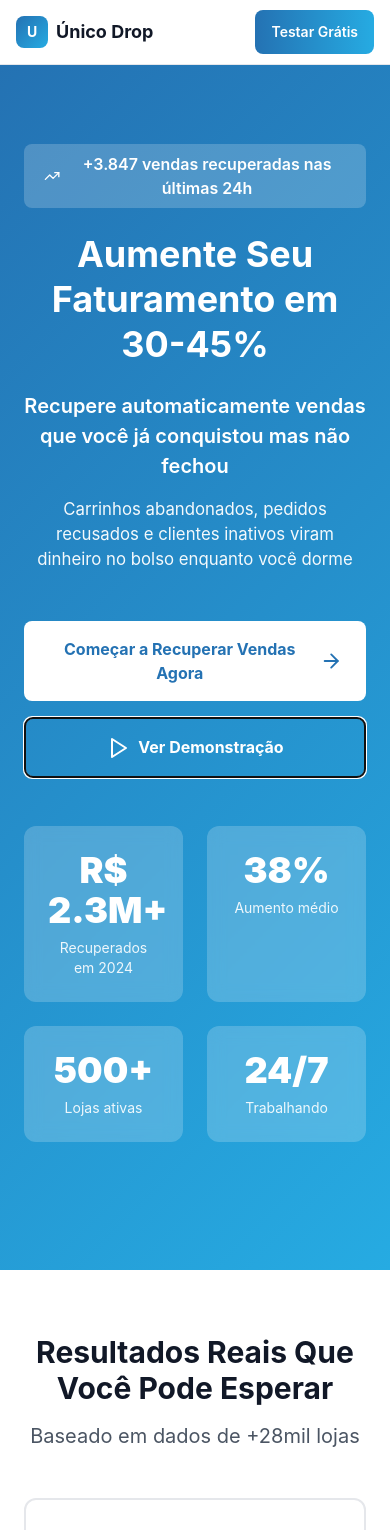
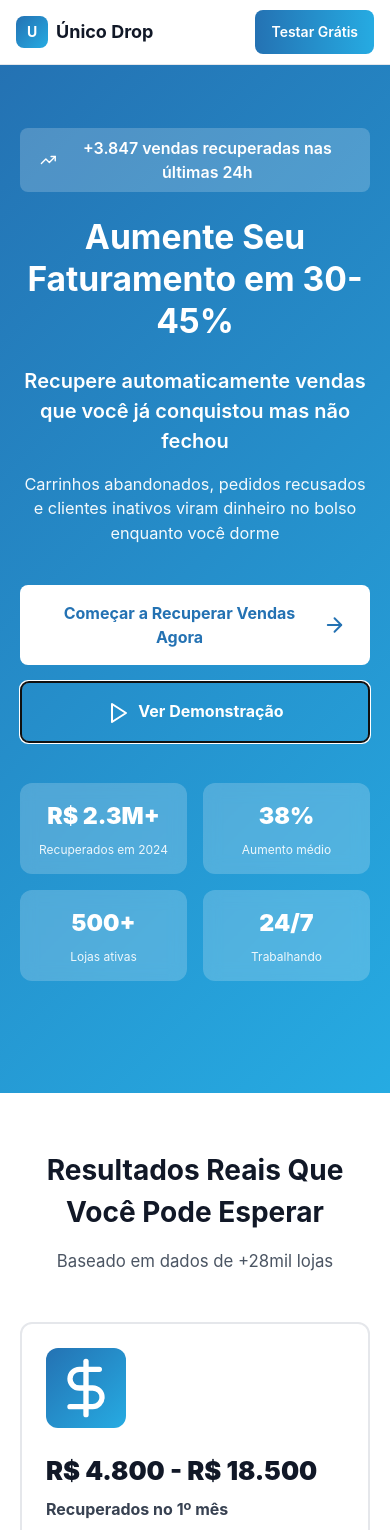
Before and after one commit to Clecias/Landing-Page-V2---Foco-em-Resultados-Artefato-interativo, a React (Vite) app: page / in a window 390 px wide. Shown: the top 1530 px of the page. Built offline with nearby package versions, Linux system fonts and the light colour scheme.

Commit message:
Improve responsive spacing in key sections

```diff
--- a/src/LandingPageV2.jsx
+++ b/src/LandingPageV2.jsx
@@ -70,7 +70,7 @@ export default function LandingPageV2() {
     <div className="min-h-screen bg-white pt-16 overflow-x-hidden">
       <Header />
       {/* Hero */}
-      <section className="text-white py-20 px-6" style={{background: 'linear-gradient(135deg, #2472b3 0%, #26abe2 100%)'}}>
+      <section className="text-white py-16 sm:py-20 px-5 sm:px-6" style={{background: 'linear-gradient(135deg, #2472b3 0%, #26abe2 100%)'}}>
         <div className="max-w-6xl mx-auto">
           <div className="text-center mb-12">
             <div className="inline-flex items-center gap-2 bg-white bg-opacity-20 px-5 py-2 rounded-lg font-semibold mb-6">
@@ -78,7 +78,7 @@ export default function LandingPageV2() {
               +3.847 vendas recuperadas nas últimas 24h
             </div>
 
-            <h1 className="text-[clamp(2.25rem,5vw,3.75rem)] font-bold mb-6 leading-tight">
+            <h1 className="text-[clamp(2.1rem,5.4vw,3.75rem)] font-bold mb-6 leading-tight">
               Aumente Seu Faturamento em 30-45%
             </h1>
 
@@ -86,11 +86,11 @@ export default function LandingPageV2() {
               Recupere automaticamente vendas que você já conquistou mas não fechou
             </p>
 
-            <p className="text-[clamp(1.05rem,2.5vw,1.25rem)] opacity-95 mb-12 max-w-3xl mx-auto">
+            <p className="text-[clamp(1.02rem,2.6vw,1.25rem)] opacity-95 mb-10 sm:mb-12 max-w-3xl mx-auto">
               Carrinhos abandonados, pedidos recusados e clientes inativos viram dinheiro no bolso enquanto você dorme
             </p>
 
-            <div className="flex flex-col sm:flex-row gap-4 justify-center mb-12">
+            <div className="flex flex-col sm:flex-row gap-4 justify-center mb-10 sm:mb-12">
               <a
                 className="bg-white w-full sm:w-auto px-6 py-4 sm:px-8 sm:py-4 md:px-10 md:py-5 rounded-lg font-bold text-base sm:text-lg md:text-xl hover:shadow-2xl transition inline-flex items-center justify-center"
                 style={{color: '#2472b3'}}
@@ -111,22 +111,22 @@ export default function LandingPageV2() {
               </button>
             </div>
 
-            <div className="grid grid-cols-2 md:grid-cols-4 gap-6">
-              <div className="bg-white bg-opacity-20 backdrop-blur p-6 rounded-xl">
-                <p className="text-4xl font-black mb-2">R$ 2.3M+</p>
-                <p className="text-sm opacity-90">Recuperados em 2024</p>
+            <div className="grid grid-cols-2 md:grid-cols-4 gap-4 sm:gap-6">
+              <div className="bg-white bg-opacity-20 backdrop-blur p-4 sm:p-6 rounded-xl">
+                <p className="text-[clamp(1.45rem,4.2vw,2.25rem)] font-black mb-2">R$ 2.3M+</p>
+                <p className="text-xs sm:text-sm opacity-90">Recuperados em 2024</p>
               </div>
-              <div className="bg-white bg-opacity-20 backdrop-blur p-6 rounded-xl">
-                <p className="text-4xl font-black mb-2">38%</p>
-                <p className="text-sm opacity-90">Aumento médio</p>
+              <div className="bg-white bg-opacity-20 backdrop-blur p-4 sm:p-6 rounded-xl">
+                <p className="text-[clamp(1.45rem,4.2vw,2.25rem)] font-black mb-2">38%</p>
+                <p className="text-xs sm:text-sm opacity-90">Aumento médio</p>
               </div>
-              <div className="bg-white bg-opacity-20 backdrop-blur p-6 rounded-xl">
-                <p className="text-4xl font-black mb-2">500+</p>
-                <p className="text-sm opacity-90">Lojas ativas</p>
+              <div className="bg-white bg-opacity-20 backdrop-blur p-4 sm:p-6 rounded-xl">
+                <p className="text-[clamp(1.45rem,4.2vw,2.25rem)] font-black mb-2">500+</p>
+                <p className="text-xs sm:text-sm opacity-90">Lojas ativas</p>
               </div>
-              <div className="bg-white bg-opacity-20 backdrop-blur p-6 rounded-xl">
-                <p className="text-4xl font-black mb-2">24/7</p>
-                <p className="text-sm opacity-90">Trabalhando</p>
+              <div className="bg-white bg-opacity-20 backdrop-blur p-4 sm:p-6 rounded-xl">
+                <p className="text-[clamp(1.45rem,4.2vw,2.25rem)] font-black mb-2">24/7</p>
+                <p className="text-xs sm:text-sm opacity-90">Trabalhando</p>
               </div>
             </div>
           </div>
@@ -134,18 +134,18 @@ export default function LandingPageV2() {
       </section>
 
       {/* Resultados Esperados */}
-      <section className="py-16 px-6 bg-white">
+      <section className="py-14 sm:py-16 px-5 sm:px-6 bg-white">
         <div className="max-w-6xl mx-auto">
           <div className="text-center mb-12">
-            <h2 className="text-3xl md:text-4xl font-bold text-gray-900 mb-4">
+            <h2 className="text-[clamp(1.75rem,4vw,2.25rem)] font-bold text-gray-900 mb-4">
               Resultados Reais Que Você Pode Esperar
             </h2>
-            <p className="text-xl text-gray-600">
+            <p className="text-[clamp(1.05rem,2.6vw,1.25rem)] text-gray-600">
               Baseado em dados de +28mil lojas
             </p>
           </div>
 
-          <div className="grid md:grid-cols-3 gap-8 mb-12">
+          <div className="grid md:grid-cols-3 gap-6 sm:gap-8 mb-12">
             {[
               {
                 icon: <DollarSign className="w-16 h-16 text-white" />,
@@ -169,24 +169,24 @@ export default function LandingPageV2() {
                 color: 'linear-gradient(135deg, #1b1464 0%, #2472b3 100%)'
               }
             ].map((stat, idx) => (
-              <div key={idx} className="bg-white rounded-xl border-2 border-gray-200 p-8 hover:shadow-xl transition">
+              <div key={idx} className="bg-white rounded-xl border-2 border-gray-200 p-6 sm:p-8 hover:shadow-xl transition">
                 <div className="w-20 h-20 rounded-xl flex items-center justify-center mb-6" style={{background: stat.color}}>
                   {stat.icon}
                 </div>
-                <p className="text-4xl font-black text-gray-900 mb-2">{stat.metric}</p>
-                <p className="text-lg font-bold text-gray-700 mb-3">{stat.label}</p>
-                <p className="text-gray-600">{stat.desc}</p>
+                <p className="text-[clamp(1.6rem,4.2vw,2.25rem)] font-black text-gray-900 mb-2 break-words">{stat.metric}</p>
+                <p className="text-[clamp(1rem,2.4vw,1.125rem)] font-bold text-gray-700 mb-3 leading-snug">{stat.label}</p>
+                <p className="text-[clamp(0.95rem,2.3vw,1rem)] text-gray-600 leading-snug">{stat.desc}</p>
               </div>
             ))}
           </div>
 
           {/* Breakdown */}
-          <div className="bg-gradient-to-br from-blue-50 to-blue-100 p-10 rounded-2xl border border-blue-200">
-            <h3 className="text-3xl font-bold text-gray-900 mb-8 text-center">
+          <div className="bg-gradient-to-br from-blue-50 to-blue-100 p-6 sm:p-10 rounded-2xl border border-blue-200">
+            <h3 className="text-[clamp(1.75rem,4vw,2.25rem)] font-bold text-gray-900 mb-8 text-center">
               De Onde Vem Esse Resultado?
             </h3>
 
-            <div className="grid md:grid-cols-2 gap-6 mb-8">
+            <div className="grid md:grid-cols-2 gap-4 sm:gap-6 mb-8">
               {[
                 {
                   title: "Recuperação de Carrinhos",
@@ -217,39 +217,39 @@ export default function LandingPageV2() {
                   bg: 'bg-blue-50'
                 }
               ].map((item, idx) => (
-                <div key={idx} className="bg-white p-6 rounded-xl shadow-md border border-gray-200">
+                <div key={idx} className="bg-white p-5 sm:p-6 rounded-xl shadow-md border border-gray-200">
                   <div className="flex items-start justify-between mb-3">
-                    <h4 className="text-xl font-bold text-gray-900">{item.title}</h4>
+                    <h4 className="text-[clamp(1.05rem,2.5vw,1.25rem)] font-bold text-gray-900">{item.title}</h4>
                     <span className="px-3 py-1 rounded-full text-sm font-bold text-white" style={{background: '#2472b3'}}>
                       {item.percentage}
                     </span>
                   </div>
-                  <p className="text-3xl font-black mb-2" style={{color: '#2472b3'}}>{item.value}</p>
-                  <p className="text-gray-600">{item.desc}</p>
+                  <p className="text-[clamp(1.4rem,3.8vw,2rem)] font-black mb-2 break-words" style={{color: '#2472b3'}}>{item.value}</p>
+                  <p className="text-[clamp(0.95rem,2.3vw,1rem)] text-gray-600 leading-snug">{item.desc}</p>
                 </div>
               ))}
             </div>
 
-            <div className="text-center bg-white p-8 rounded-xl shadow-lg border-2" style={{borderColor: '#2472b3'}}>
-              <p className="text-lg text-gray-700 mb-2">Potencial total de recuperação mensal:</p>
-              <p className="text-5xl md:text-6xl font-black mb-2" style={{color: '#2472b3'}}>R$ 5.600 - R$ 22.000</p>
-              <p className="text-gray-600 text-lg">Com vendas que você JÁ CONQUISTOU mas perdeu</p>
+            <div className="text-center bg-white p-6 sm:p-8 rounded-xl shadow-lg border-2" style={{borderColor: '#2472b3'}}>
+              <p className="text-[clamp(1rem,2.4vw,1.125rem)] text-gray-700 mb-2">Potencial total de recuperação mensal:</p>
+              <p className="text-[clamp(2.25rem,6vw,3.75rem)] font-black mb-2" style={{color: '#2472b3'}}>R$ 5.600 - R$ 22.000</p>
+              <p className="text-[clamp(1rem,2.4vw,1.125rem)] text-gray-600">Com vendas que você JÁ CONQUISTOU mas perdeu</p>
             </div>
           </div>
         </div>
       </section>
 
       {/* Casos de Sucesso */}
-      <section className="py-16 px-6 bg-gray-900 text-white">
+      <section className="py-14 sm:py-16 px-5 sm:px-6 bg-gray-900 text-white">
         <div className="max-w-6xl mx-auto">
-          <h2 className="text-3xl md:text-4xl font-bold text-center mb-4">
+          <h2 className="text-[clamp(1.75rem,4vw,2.25rem)] font-bold text-center mb-4">
             Resultados Reais. Clientes Reais.
           </h2>
-          <p className="text-center text-xl opacity-90 mb-12">
+          <p className="text-center text-[clamp(1.05rem,2.6vw,1.25rem)] opacity-90 mb-12">
             Veja o que nossos clientes estão alcançando
           </p>
 
-          <div className="space-y-8">
+          <div className="space-y-6 sm:space-y-8">
             {[
               {
                 name: "Rafael Costa",
@@ -288,16 +288,16 @@ export default function LandingPageV2() {
                 rating: 5
               }
             ].map((story, idx) => (
-              <div key={idx} className="rounded-2xl p-8 border-2" style={{background: 'linear-gradient(135deg, rgba(36, 114, 179, 0.1) 0%, rgba(27, 20, 100, 0.1) 100%)', borderColor: '#2472b3'}}>
-                <div className="grid md:grid-cols-2 gap-8">
+              <div key={idx} className="rounded-2xl p-6 sm:p-8 border-2" style={{background: 'linear-gradient(135deg, rgba(36, 114, 179, 0.1) 0%, rgba(27, 20, 100, 0.1) 100%)', borderColor: '#2472b3'}}>
+                <div className="grid md:grid-cols-2 gap-6 sm:gap-8">
                   <div>
                     <div className="flex items-center gap-4 mb-6">
-                      <div className="w-16 h-16 rounded-full flex items-center justify-center text-white text-2xl font-black" style={{background: 'linear-gradient(135deg, #2472b3 0%, #26abe2 100%)'}}>
+                      <div className="w-16 h-16 rounded-full flex items-center justify-center text-white text-[clamp(1.25rem,3vw,1.5rem)] font-black" style={{background: 'linear-gradient(135deg, #2472b3 0%, #26abe2 100%)'}}>
                         {story.image}
                       </div>
                       <div>
-                        <h3 className="text-2xl font-bold">{story.name}</h3>
-                        <p className="opacity-90">{story.business}</p>
+                        <h3 className="text-[clamp(1.25rem,3vw,1.5rem)] font-bold">{story.name}</h3>
+                        <p className="opacity-90 text-sm sm:text-base">{story.business}</p>
                         <div className="flex gap-1 mt-1">
                           {[...Array(story.rating)].map((_, i) => (
                             <Star key={i} className="w-4 h-4 fill-yellow-400 text-yellow-400" />
@@ -309,28 +309,28 @@ export default function LandingPageV2() {
                     <div className="space-y-3 mb-6">
                       <div className="flex items-start gap-3">
                         <CheckCircle2 className="w-6 h-6 flex-shrink-0 mt-1" style={{color: '#26abe2'}} />
-                        <p><span className="text-gray-400">Antes:</span> {story.before}</p>
+                        <p className="text-sm sm:text-base"><span className="text-gray-400">Antes:</span> {story.before}</p>
                       </div>
                       <div className="flex items-start gap-3">
                         <CheckCircle2 className="w-6 h-6 flex-shrink-0 mt-1" style={{color: '#26abe2'}} />
-                        <p><span className="text-gray-400">Depois:</span> {story.after}</p>
+                        <p className="text-sm sm:text-base"><span className="text-gray-400">Depois:</span> {story.after}</p>
                       </div>
                     </div>
 
                     <div className="bg-green-600 p-4 rounded-lg">
-                      <p className="text-2xl font-black mb-1">{story.increase}</p>
+                      <p className="text-[clamp(1.25rem,3vw,1.5rem)] font-black mb-1">{story.increase}</p>
                       <p className="text-sm opacity-90">{story.period}</p>
                     </div>
                   </div>
 
                   <div>
-                    <div className="bg-white bg-opacity-10 backdrop-blur p-6 rounded-xl mb-4 border border-white border-opacity-20">
+                    <div className="bg-white bg-opacity-10 backdrop-blur p-5 sm:p-6 rounded-xl mb-4 border border-white border-opacity-20">
                       <p className="font-bold mb-2" style={{color: '#26abe2'}}>✨ Destaque:</p>
-                      <p className="text-lg">{story.highlight}</p>
+                      <p className="text-[clamp(1rem,2.4vw,1.125rem)] leading-snug break-words">{story.highlight}</p>
                     </div>
 
-                    <div className="bg-white bg-opacity-5 backdrop-blur p-6 rounded-xl italic border-l-4" style={{borderColor: '#26abe2'}}>
-                      <p className="text-lg leading-relaxed">"{story.quote}"</p>
+                    <div className="bg-white bg-opacity-5 backdrop-blur p-5 sm:p-6 rounded-xl italic border-l-4" style={{borderColor: '#26abe2'}}>
+                      <p className="text-[clamp(1rem,2.4vw,1.125rem)] leading-relaxed break-words">"{story.quote}"</p>
                     </div>
                   </div>
                 </div>
@@ -352,18 +352,18 @@ export default function LandingPageV2() {
       </section>
 
       {/* Como Funciona */}
-      <section className="py-16 px-6 bg-gray-50">
+      <section className="py-14 sm:py-16 px-5 sm:px-6 bg-gray-50">
         <div className="max-w-6xl mx-auto">
           <div className="text-center mb-12">
-            <h2 className="text-3xl md:text-4xl font-bold text-gray-900 mb-4">
-              Como o Único Drop Gera Esses Resultados
-            </h2>
-            <p className="text-xl text-gray-600">
-              Sistema completo trabalhando 24/7 para você
-            </p>
+          <h2 className="text-[clamp(1.75rem,4vw,2.25rem)] font-bold text-gray-900 mb-4">
+            Como o Único Drop Gera Esses Resultados
+          </h2>
+          <p className="text-[clamp(1.05rem,2.6vw,1.25rem)] text-gray-600">
+            Sistema completo trabalhando 24/7 para você
+          </p>
           </div>
 
-          <div className="grid md:grid-cols-3 gap-6 mb-12">
+          <div className="grid md:grid-cols-3 gap-5 sm:gap-6 mb-12">
             {[
               {
                 number: "1",
@@ -384,20 +384,20 @@ export default function LandingPageV2() {
                 icon: <BarChart3 className="w-8 h-8" />
               }
             ].map((step, idx) => (
-              <div key={idx} className="bg-white p-8 rounded-xl border-2 border-gray-200 hover:shadow-lg transition">
+              <div key={idx} className="bg-white p-6 sm:p-8 rounded-xl border-2 border-gray-200 hover:shadow-lg transition">
                 <div className="w-16 h-16 rounded-xl flex items-center justify-center text-white text-3xl font-black mb-6" style={{background: 'linear-gradient(135deg, #2472b3 0%, #26abe2 100%)'}}>
                   {step.number}
                 </div>
                 <div className="mb-4 text-gray-700">{step.icon}</div>
-                <h3 className="text-2xl font-bold text-gray-900 mb-3">{step.title}</h3>
-                <p className="text-gray-600 text-lg">{step.desc}</p>
+                <h3 className="text-[clamp(1.25rem,3vw,1.5rem)] font-bold text-gray-900 mb-3">{step.title}</h3>
+                <p className="text-[clamp(1rem,2.4vw,1.125rem)] text-gray-600 leading-snug">{step.desc}</p>
               </div>
             ))}
           </div>
 
-          <div className="bg-white p-10 rounded-2xl border-2" style={{borderColor: '#2472b3'}}>
-            <h3 className="text-2xl font-bold text-gray-900 mb-8 text-center">O Que Você Recebe</h3>
-            <div className="grid md:grid-cols-2 gap-6">
+          <div className="bg-white p-6 sm:p-10 rounded-2xl border-2" style={{borderColor: '#2472b3'}}>
+            <h3 className="text-[clamp(1.25rem,3vw,1.5rem)] font-bold text-gray-900 mb-8 text-center">O Que Você Recebe</h3>
+            <div className="grid md:grid-cols-2 gap-4 sm:gap-6">
               {[
                 "Recuperação automática de carrinhos abandonados",
                 "Recuperação de pedidos recusados com métodos alternativos",
@@ -414,7 +414,7 @@ export default function LandingPageV2() {
               ].map((item, idx) => (
                 <div key={idx} className="flex items-start gap-3">
                   <CheckCircle2 className="w-6 h-6 flex-shrink-0 mt-1" style={{color: '#2472b3'}} />
-                  <span className="text-gray-700 text-lg">{item}</span>
+                  <span className="text-gray-700 text-[clamp(1rem,2.4vw,1.125rem)] leading-snug">{item}</span>
                 </div>
               ))}
             </div>
```
